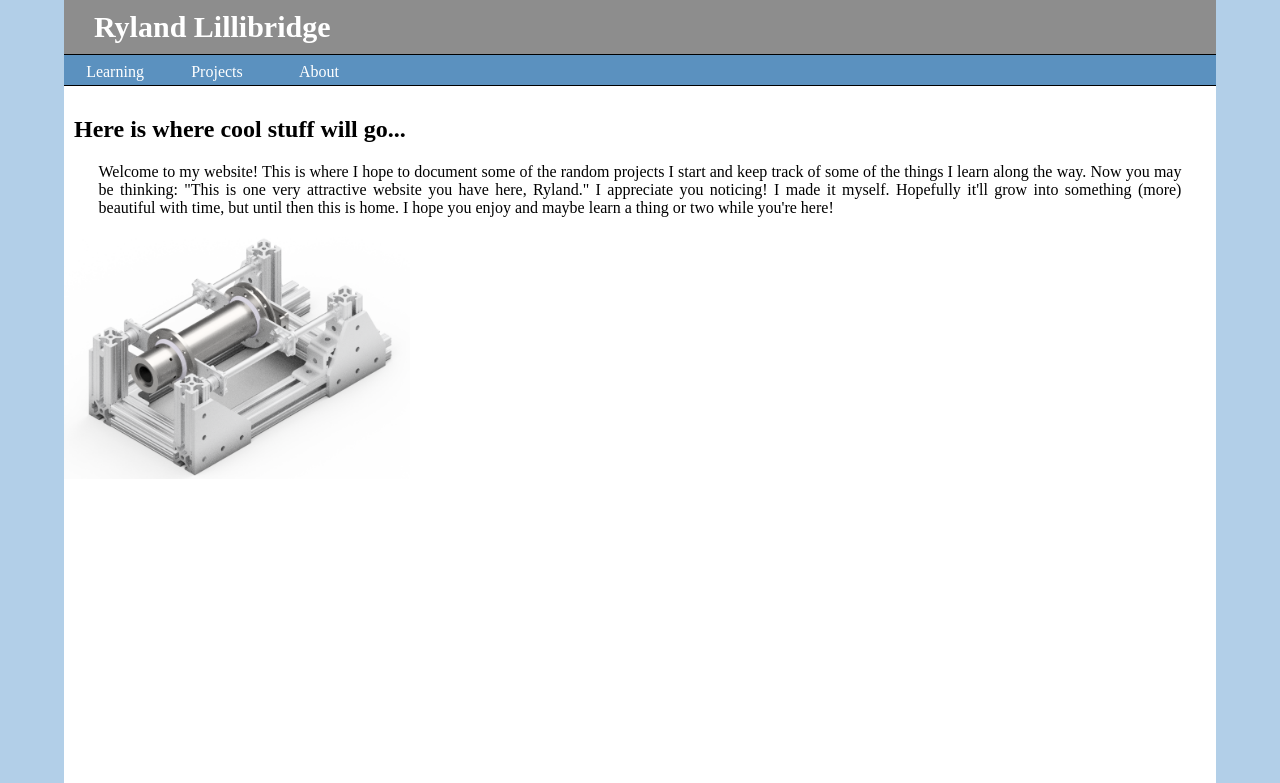
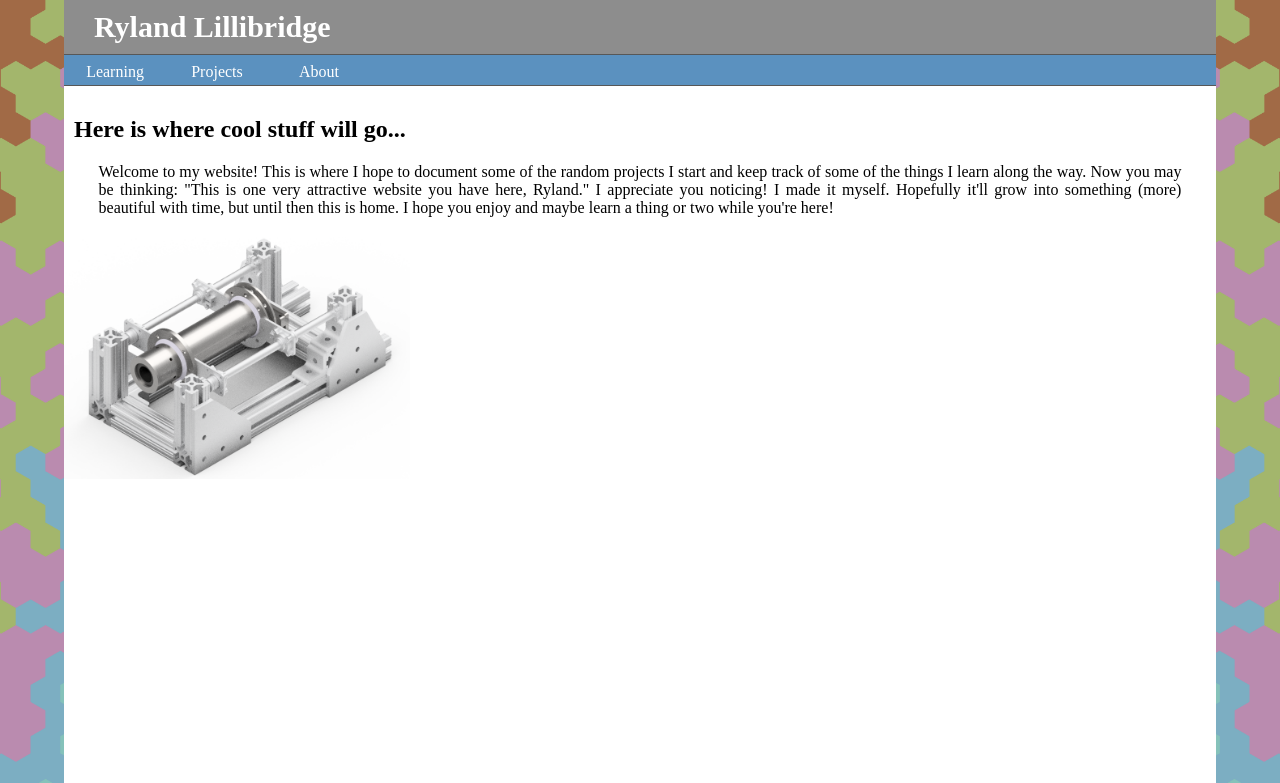
Before and after one commit to Rylandl/Rylandl.github.io, a plain HTML site: page index.html in a window 1280 px wide. Shown: the top 783 px of the page. Drawn offline with Linux system fonts and the light colour scheme.

Commit message:
background

```diff
--- a/css/rylandStyle.css
+++ b/css/rylandStyle.css
@@ -1,9 +1,11 @@
 @charset "UTF-8";
 .frame {
 	position: static;
-	background-color: #B2CFE8;
+	background-color: #FFFFFF;/*B2CFE8*/
 	margin: 0px;
-
+	background-image: url(background.png);
+	background-size: 100vw;
+	background-attachment: fixed;
 	display: flex;
 
 }
@@ -31,7 +33,7 @@
 	width: 100%;
 	border-bottom: solid;
 	border-bottom-width: thin;
-	border-bottom-color: #000000;
+	border-bottom-color: #575757;
 
 }
 .header .header_nav {
@@ -42,7 +44,7 @@
 	padding: 0;
 	border-bottom: solid;
 	border-bottom-width: thin;
-	border-bottom-color: #000000;
+	border-bottom-color: #575757;
 	position: relative;
 
 }
@@ -94,7 +96,7 @@
 	font-size: 20px;
 	left: 0px;
 	top: 30px;
-	width: 340px;
+	/*width: 340px;*/
 }
 
 .nav_button_content ul {
```
Also changed, not shown: css/background.png (added), 1 other file.
